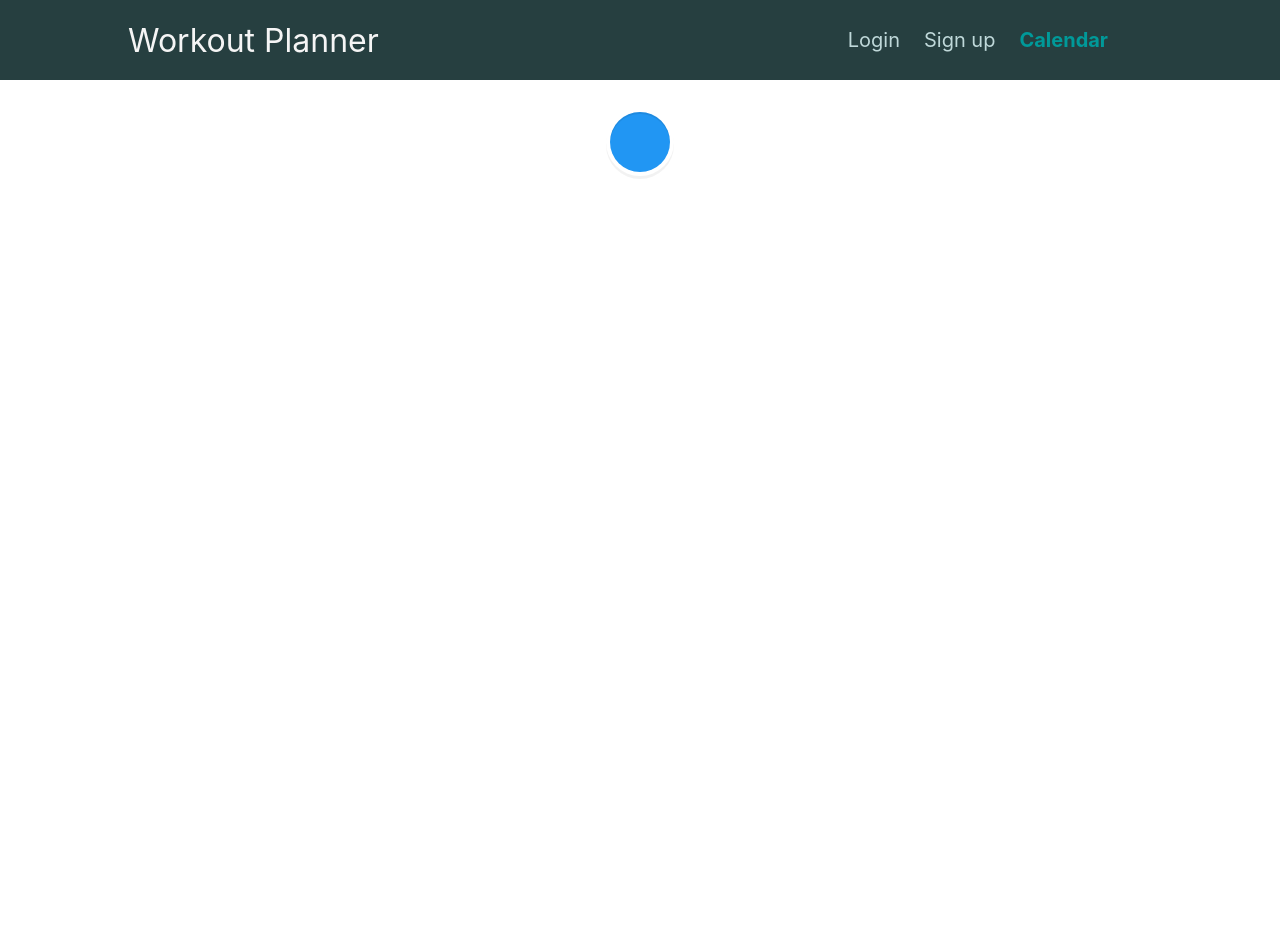
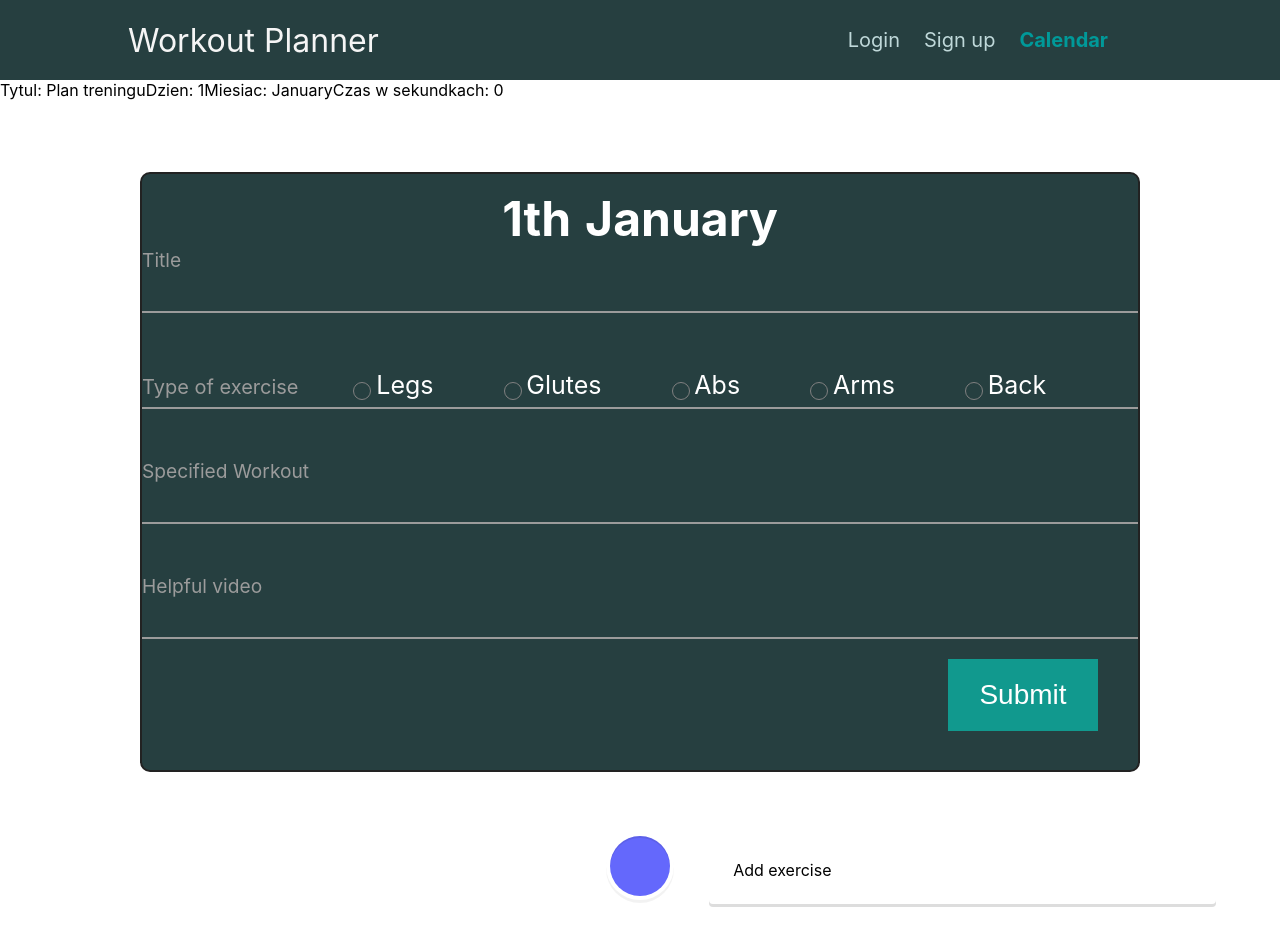
Before and after one commit to khali16/workout-planner-dev, a React (Create React App) app: page /calendar/1/1 in a window 1280 px wide. Shown: the top 952 px of the page. Built offline with nearby package versions, Linux system fonts and the light colour scheme.

Commit message:
finished exercise layout baka baka

```diff
--- a/src/App.tsx
+++ b/src/App.tsx
@@ -1,11 +1,11 @@
 import React from "react";
 import { Route, Switch } from "react-router-dom";
 import Calendar from "./components/Calendar/Calendar";
-import WorkoutDayForm from "./components/WorkoutDay/form/WorkoutDayForm";
+import ExerciseForm from "./components/WorkoutDay/exercise/form/ExerciseForm";
 import LoginForm from "./components/Forms/LoginForm";
 import SignUpForm from "./components/Forms/SignUpForm";
 import Layout from "./components/Layout/Layout";
-import WorkoutDay from "./components/WorkoutDay/WorkoutDay";
+import WorkoutPlan from "./components/WorkoutDay/WorkoutPlan";
 
 function App() {
   return (
@@ -21,7 +21,7 @@ function App() {
           <SignUpForm />
         </Route>
         <Route path="/calendar/:month/:day">
-          <WorkoutDay />
+          <WorkoutPlan />
         </Route>
         <Route path="/calendar">
           <Calendar />
--- a/src/components/WorkoutDay/WorkoutDay.tsx
+++ /dev/null
@@ -1,46 +0,0 @@
-import {
-    VerticalTimeline,
-    VerticalTimelineElement,
-} from "react-vertical-timeline-component";
-import ReactPlayer from "react-player";
-import "react-vertical-timeline-component/style.min.css";
-
-import WorkoutDayForm from "./form/WorkoutDayForm";
-import {useState} from "react";
-
-interface OwnProps {
-}
-
-type Props = OwnProps;
-
-const WorkoutDay: React.FC<Props> = (props) => {
-    const [exercies, setExercies] = useState([]);
-    return (
-        <VerticalTimeline>
-            <VerticalTimelineElement
-                className="vertical-timeline-element--work"
-                date="rozgrzewka - 5 min biegu"
-                iconStyle={{background: "rgb(33, 150, 243)", color: "#fff"}}
-            >
-                <h3 className="vertical-timeline-element-title">Biegamy z Gandalfem</h3>
-                <br/>
-                <br/>
-                <WorkoutDayForm/>
-
-
-                <p>Magiczny bieg w miejscu</p>
-            </VerticalTimelineElement>
-
-            <VerticalTimelineElement
-                iconStyle={{background: "rgb(100, 104, 252)", color: "#fff"}}
-                iconOnClick={() => {
-                    console.log('elo')
-                }}>add exercise</VerticalTimelineElement>
-            <VerticalTimelineElement
-                iconStyle={{background: "rgb(16, 204, 82)", color: "#fff"}}
-            >Create training!</VerticalTimelineElement>
-        </VerticalTimeline>
-    );
-};
-
-export default WorkoutDay;
--- /dev/null
+++ b/src/components/WorkoutDay/WorkoutPlan.tsx
@@ -0,0 +1,104 @@
+import {
+  VerticalTimeline,
+  VerticalTimelineElement,
+} from "react-vertical-timeline-component";
+import ReactPlayer from "react-player";
+import "react-vertical-timeline-component/style.min.css";
+
+import ExerciseForm, {
+  workoutPlan,
+  workoutPlanKubi,
+} from "./exercise/form/ExerciseForm";
+import { useEffect, useState } from "react";
+import ExerciseRenderer from "./exercise/ExerciseRenderer";
+import { Exercise } from "../../constants/interfaces";
+import { useCurrentDate } from "../../hooks/useCurrentDate";
+
+interface OwnProps {}
+
+type Props = OwnProps;
+
+const initializeEmptyWorkoutPlan = (): workoutPlanKubi => ({
+  isCyclical: { days: [] },
+  specifiedDay: "",
+  specifiedMonth: "",
+  time: 0,
+  title: "Plan treningu",
+  exercises: [{ title: "", finished: false }],
+});
+
+const WorkoutPlan: React.FC<Props> = (props) => {
+  const { day, monthName } = useCurrentDate();
+  const [workoutPlan, setWorkoutPlan] = useState<workoutPlanKubi>({
+    ...initializeEmptyWorkoutPlan(),
+    specifiedMonth: monthName,
+    specifiedDay: day,
+  });
+  async function addWorkout() {
+    const newWorkout: workoutPlanKubi = {
+      ...workoutPlan,
+      isCyclical: { days: [] },
+      // @ts-ignore
+      time: workoutPlan.exercises.reduce(
+        // @ts-ignore
+        ({ totalTime: currentTime }, { totalTime }) => currentTime + totalTime
+      ),
+    };
+    setWorkoutPlan({ ...newWorkout });
+    // const response = await fetch(
+    //   "https://workout-planner-e4e5e-default-rtdb.firebaseio.com/workouts.json",
+    //   {
+    //     method: "POST",
+    //     body: JSON.stringify(workoutPlan),
+    //     headers: {
+    //       "Content-Type": "application/json",
+    //     },
+    //   }
+    // );
+    // const data = await response.json();
+  }
+
+  const addNewExercise = (newExercise: Exercise) => ({
+    ...workoutPlan,
+    exercises: [...workoutPlan.exercises, newExercise],
+  });
+  return (
+    <div>
+      Tytul: {workoutPlan.title}
+      Dzien: {workoutPlan.specifiedDay}
+      Miesiac: {workoutPlan.specifiedMonth}
+      Czas w sekundkach: {workoutPlan.time}
+      <VerticalTimeline>
+        {workoutPlan.exercises.map((exercise) => (
+          <ExerciseRenderer exercise={exercise} addExercise={addNewExercise} />
+        ))}
+        <VerticalTimelineElement
+          iconStyle={{ background: "rgb(100, 104, 252)", color: "#fff" }}
+          iconOnClick={() => {
+            console.log(workoutPlan);
+            let addNewExercise = {
+              ...workoutPlan,
+              exercises: [
+                ...workoutPlan.exercises,
+                ...initializeEmptyWorkoutPlan().exercises,
+              ],
+            };
+            setWorkoutPlan(addNewExercise);
+          }}
+        >
+          Add exercise
+        </VerticalTimelineElement>
+        <VerticalTimelineElement
+          iconStyle={{ background: "rgb(16, 204, 82)", color: "#fff" }}
+          iconOnClick={() => {
+            // addWorkout(workoutPlan);
+          }}
+        >
+          Save training!
+        </VerticalTimelineElement>
+      </VerticalTimeline>
+    </div>
+  );
+};
+
+export default WorkoutPlan;
--- /dev/null
+++ b/src/components/WorkoutDay/exercise/ExerciseRenderer.tsx
@@ -0,0 +1,30 @@
+import React, { Consumer, FunctionComponent, useState } from "react";
+import ExerciseForm from "./form/ExerciseForm";
+import ExerciseView from "./view/ExerciseView";
+import { Exercise } from "../../../constants/interfaces";
+
+interface OwnProps {
+  exercise: Exercise;
+  addExercise: (exercise: Exercise) => {};
+}
+
+type Props = OwnProps;
+
+const ExerciseRenderer: FunctionComponent<Props> = ({ exercise }) => {
+  const [isBeingEdited, setIsBeingEdited] = useState(true);
+  const [newExercise, setNewExercise] = useState(exercise);
+  const addExercise = (exercise: Exercise) => {
+    console.log(exercise);
+    setNewExercise(exercise);
+    setIsBeingEdited(false);
+  };
+  console.log(isBeingEdited ? "e" : "nie");
+  return isBeingEdited ? (
+    // @ts-ignore
+    <ExerciseForm addExercise={addExercise} setEditMode={setIsBeingEdited} />
+  ) : (
+    <ExerciseView exercise={newExercise} />
+  );
+};
+
+export default ExerciseRenderer;
--- a/src/components/WorkoutDay/form/WorkoutDayForm.tsx
+++ b/src/components/WorkoutDay/exercise/form/ExerciseForm.tsx
@@ -1,32 +1,45 @@
-import React, { useState, ChangeEvent } from "react";
+import React, { useState, ChangeEvent, Consumer } from "react";
 import { useParams, useHistory } from "react-router-dom";
-import styles from "./WorkoutDayForm.module.css";
-import useInput from "../../../hooks/useInput";
-import { hasAtLeastFiveLetters } from "../../../utils/validation";
-import {getFullMonthName} from "../../../utils/dateUtils";
-import ReactPlayer from "react-player";
+import styles from "./ExerciseForm.module.css";
+import useInput from "../../../../hooks/useInput";
+import { hasAtLeastFiveLetters } from "../../../../utils/validation";
+import { getFullMonthName } from "../../../../utils/dateUtils";
+import { Exercise } from "../../../../constants/interfaces";
+import { useCurrentDate } from "../../../../hooks/useCurrentDate";
 
-interface paramTypes {
-  day: string;
-  month: string;
-}
-
-interface workoutPlan {
-  specifiedDay: string;
-  specifiedMonth: string;
-  title: string;
-  bodyWorkout: {
+export interface workoutPlan {
+  specifiedDay?: string;
+  specifiedMonth?: string;
+  title?: string;
+  bodyWorkout?: {
     legs: string;
     glutes: string;
     abs: string;
     arms: string;
     back: string;
   };
-  details: string;
-  video: string;
+  details?: string;
+  video?: string;
+  time?: number;
 }
 
-const WorkoutDayForm: React.FC = () => {
+export interface workoutPlanKubi {
+  specifiedDay: string;
+  specifiedMonth: string;
+  isCyclical: {
+    days: number[];
+  };
+  title?: string;
+  time: number;
+  exercises: Exercise[];
+}
+
+interface OwnProps {
+  addExercise: (exercise: Exercise) => {};
+  setEditMode: (bool: boolean) => {};
+}
+
+const ExerciseForm: React.FC<OwnProps> = ({ addExercise, setEditMode }) => {
   const [legsWorkout, setLegsWorkout] = useState("");
   const [glutesWorkout, setGlutesWorkout] = useState("");
   const [absWorkout, setAbsWorkout] = useState("");
@@ -52,12 +65,7 @@ const WorkoutDayForm: React.FC = () => {
     inputBlurHandler: specifiedWorkoutBlurHandler,
   } = useInput(hasAtLeastFiveLetters);
 
-  const params = useParams<paramTypes>();
-  const { day, month } = params;
-
-
-  let monthToNumber = parseInt(month) - 1;
-  let monthName = getFullMonthName(monthToNumber);
+  const { day, monthName } = useCurrentDate();
 
   const submitHandler = (event: React.FormEvent) => {
     event.preventDefault();
@@ -66,36 +74,53 @@ const WorkoutDayForm: React.FC = () => {
       return;
     }
 
-    const workoutPlan: workoutPlan = {
-      specifiedDay: day,
-      specifiedMonth: monthName,
+    // const workoutPlan: workoutPlan = {
+    //   specifiedDay: day,
+    //   specifiedMonth: monthName,
+    //   title: enteredTitle,
+    //   bodyWorkout: {
+    //     legs: legsWorkout,
+    //     glutes: glutesWorkout,
+    //     abs: absWorkout,
+    //     arms: armsWorkout,
+    //     back: backWorkout,
+    //   },
+    //   details: enteredSpecifiedWorkout,
+    //   video: url,
+    // };
+    // // addWorkout(workoutPlan);
+    addExercise({
       title: enteredTitle,
-      bodyWorkout: {
-        legs: legsWorkout,
-        glutes: glutesWorkout,
-        abs: absWorkout,
-        arms: armsWorkout,
-        back: backWorkout,
+      engagedBodyParts: {
+        legs: { checked: !!legsWorkout, title: legsWorkout },
+        glutes: { checked: !!glutesWorkout, title: glutesWorkout },
+        abs: { checked: !!absWorkout, title: absWorkout },
+        arms: { checked: !!armsWorkout, title: armsWorkout },
+        back: { checked: !!backWorkout, title: backWorkout },
+        warmUp: { checked: !!glutesWorkout, title: glutesWorkout }, //todo add warmup
       },
-      details: enteredSpecifiedWorkout,
+      description: enteredSpecifiedWorkout,
       video: url,
-    };
-    addWorkout(workoutPlan);
-    history.push("/calendar");
+      totalTime: 30,
+      finished: false,
+    });
+    setEditMode(false);
+    // history.push("/calendar");
   };
 
   async function addWorkout(workoutPlan: workoutPlan) {
-    const response = await fetch(
-      "https://workout-planner-e4e5e-default-rtdb.firebaseio.com/workouts.json",
-      {
-        method: "POST",
-        body: JSON.stringify(workoutPlan),
-        headers: {
-          "Content-Type": "application/json",
-        },
-      }
-    );
-    const data = await response.json();
+    // const response = await fetch(
+    //   "https://workout-planner-e4e5e-default-rtdb.firebaseio.com/workouts.json",
+    //   {
+    //     method: "POST",
+    //     body: JSON.stringify(workoutPlan),
+    //     headers: {
+    //       "Content-Type": "application/json",
+    //     },
+    //   }
+    // );
+    // const data = await response.json();
+    console.log(workoutPlan);
   }
 
   const legsWorkoutHandler = (event: ChangeEvent<HTMLInputElement>) => {
@@ -213,7 +238,6 @@ const WorkoutDayForm: React.FC = () => {
                 className={styles.TextInput}
                 onChange={urlWorkoutHanlder}
               />
-
             </div>
             <button>
               <span>Submit</span>
@@ -225,4 +249,4 @@ const WorkoutDayForm: React.FC = () => {
   );
 };
 
-export default WorkoutDayForm;
+export default ExerciseForm;
--- /dev/null
+++ b/src/components/WorkoutDay/exercise/view/ExerciseView.tsx
@@ -0,0 +1,56 @@
+import React, { FunctionComponent, useEffect, useState } from "react";
+import ReactPlayer from "react-player";
+import { VerticalTimelineElement } from "react-vertical-timeline-component";
+import { Exercise } from "../../../../constants/interfaces";
+
+interface OwnProps {
+  exercise: Exercise;
+}
+
+type Props = OwnProps;
+const todoExerciseColor = "rgb(172,69,82)";
+const doneExerciseColor = "rgb(98,170,79)";
+
+const ExerciseView: FunctionComponent<Props> = ({
+  exercise: {
+    engagedBodyParts,
+    description,
+    totalTime,
+    title,
+    video,
+    finished,
+  },
+}) => {
+  // @ts-ignore
+  const tytulec = `${Object.values(engagedBodyParts)
+    .filter((bodyPart) => bodyPart.checked)
+    .map((bodyPart) => " " + bodyPart.title)} ${totalTime} sekund :)`;
+  const [exerciseIconColor, setExerciseIconColor] = useState(
+    finished ? doneExerciseColor : todoExerciseColor
+  );
+  useEffect(() => {
+    //http update koloru exercisea
+  }, [exerciseIconColor]);
+  return (
+    <VerticalTimelineElement
+      className="vertical-timeline-element--work"
+      date={tytulec}
+      iconOnClick={() => {
+        setExerciseIconColor(
+          exerciseIconColor == doneExerciseColor
+            ? todoExerciseColor
+            : doneExerciseColor
+        );
+      }}
+      iconStyle={{ background: exerciseIconColor, color: "#fff" }}
+    >
+      <h3 className="vertical-timeline-element-title">{title}</h3> <br />
+      <br />
+      <ReactPlayer height={300} width={"100%"} url={video} />
+      <br />
+      <p>{description}</p>
+    </VerticalTimelineElement>
+  );
+};
+
+export default ExerciseView;
--- /dev/null
+++ b/src/constants/interfaces.ts
@@ -0,0 +1,15 @@
+export interface Exercise {
+  title?: string;
+  engagedBodyParts?: {
+    legs: { checked: boolean; title: string };
+    glutes: { checked: boolean; title: string };
+    abs: { checked: boolean; title: string };
+    arms: { checked: boolean; title: string };
+    back: { checked: boolean; title: string };
+    warmUp: { checked: boolean; title: string };
+  };
+  finished: boolean;
+  description?: string;
+  video?: string;
+  totalTime?: number;
+}
--- /dev/null
+++ b/src/hooks/useCurrentDate.ts
@@ -0,0 +1,15 @@
+import { useParams } from "react-router-dom";
+import { getFullMonthName } from "../utils/dateUtils";
+
+interface paramTypes {
+  day: string;
+  month: string;
+}
+export const useCurrentDate = () => {
+  const params = useParams<paramTypes>();
+  const { day, month } = params;
+
+  let monthToNumber = parseInt(month) - 1;
+  let monthName = getFullMonthName(monthToNumber);
+  return { day, month, monthName };
+};
```
Also changed, not shown: src/components/WorkoutDay/exercise/form/ExerciseForm.module.css (renamed from src/components/WorkoutDay/form/WorkoutDayForm.module.css).
